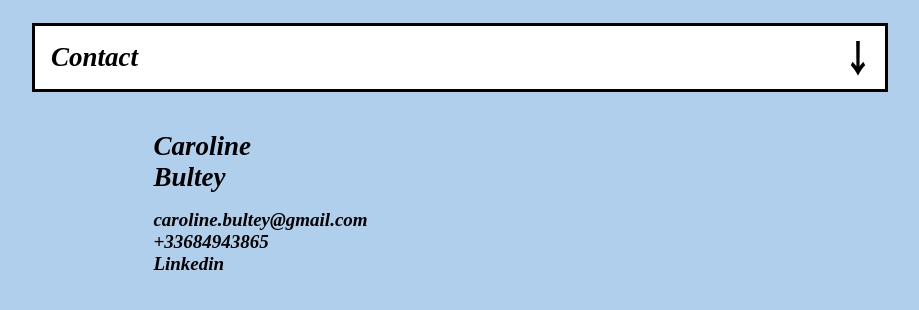
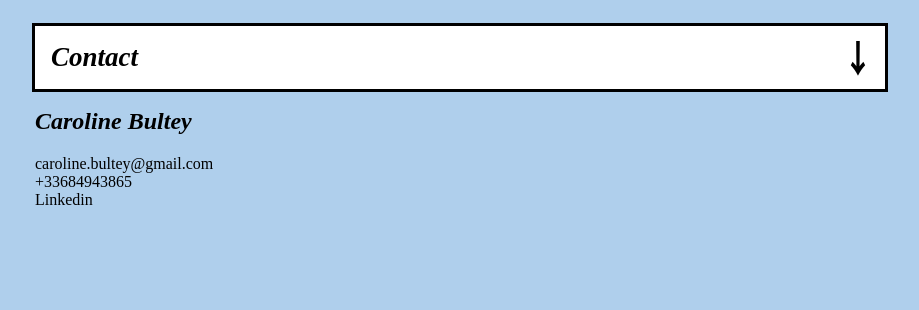
Before and after one commit to CarolineBlt/carolineblt.github.io, a plain HTML site: page contact.html in a window 1280 px wide. Shown: the whole page, without its empty margins (180-1099 px from the left). Drawn offline with Linux system fonts and the light colour scheme; a web font is replaced by a local one.

Commit message:
changement contact

```diff
--- a/contact.html
+++ b/contact.html
@@ -53,25 +53,18 @@
     <script  src="js/index.js"></script>
 
 
-    <section class="projets">
-      <div class="pagecontact">
-        <div class="colcontact">
-            </div>
-
-            <div class="colcontacttx">
-              <div class="milieu">
-              Caroline Bultey <br>
-                      <h2> <a href="mailto:caroline.bultey@gmail.com">caroline.bultey@gmail.com <br></a>
+    <section <div class="projet">
+      <div class="infos">
+        <div class="gauche">
+          <p><h1>Caroline Bultey</h1>
+          <a href="mailto:caroline.bultey@gmail.com">caroline.bultey@gmail.com <br></a>
                       +33684943865 <br>
                       <a href="https://fr.linkedin.com/in/caroline-bultey-247863118" target="_blank">Linkedin <br></a>
-            </h2>
-            </div>
-            </div>
 
-          <div class="colcontact mobile-cache">
-                    </div>
-      </div>
-    </section>
+  </div>
+  <div class="colcontact mobile-cache">
+                   </div>
+</section>
 
 
               </body>
```
Also changed, not shown: apropos.html (+1 -0 lines).
